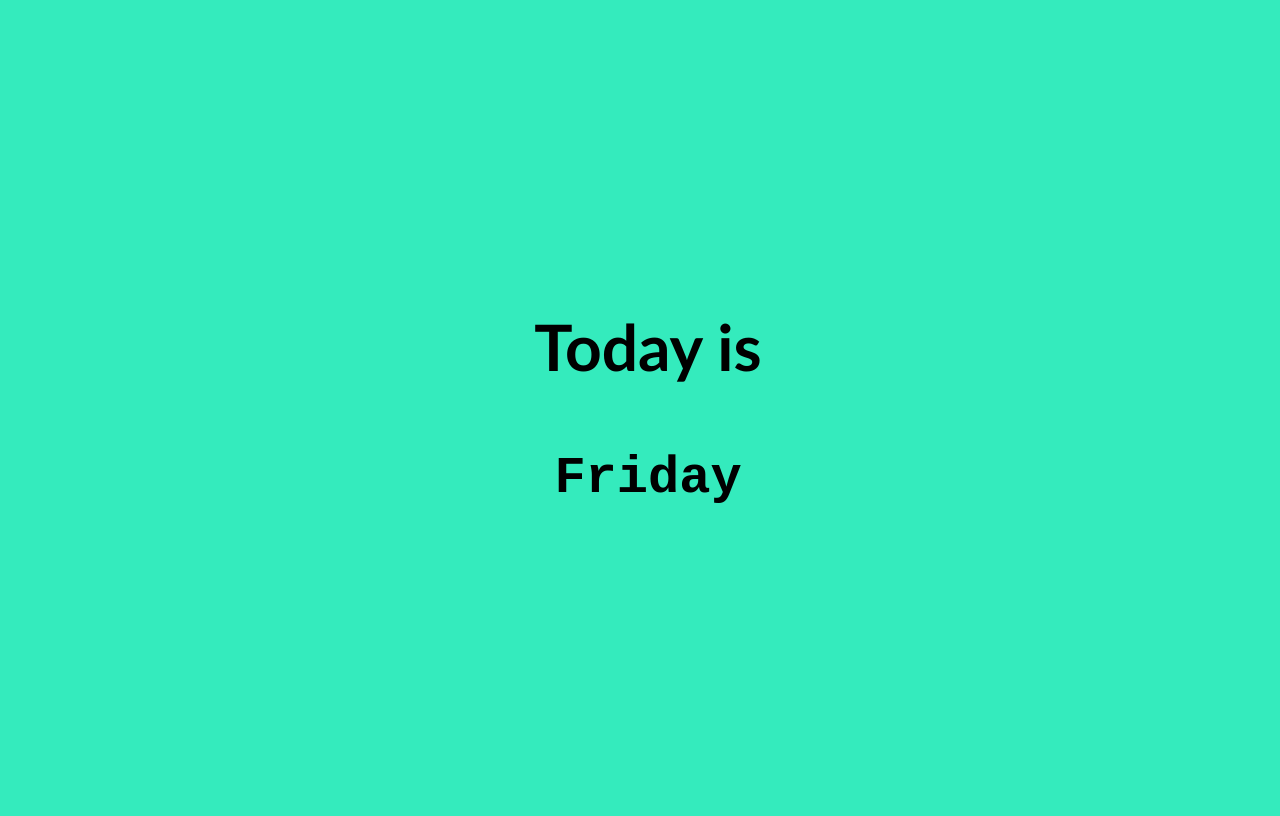
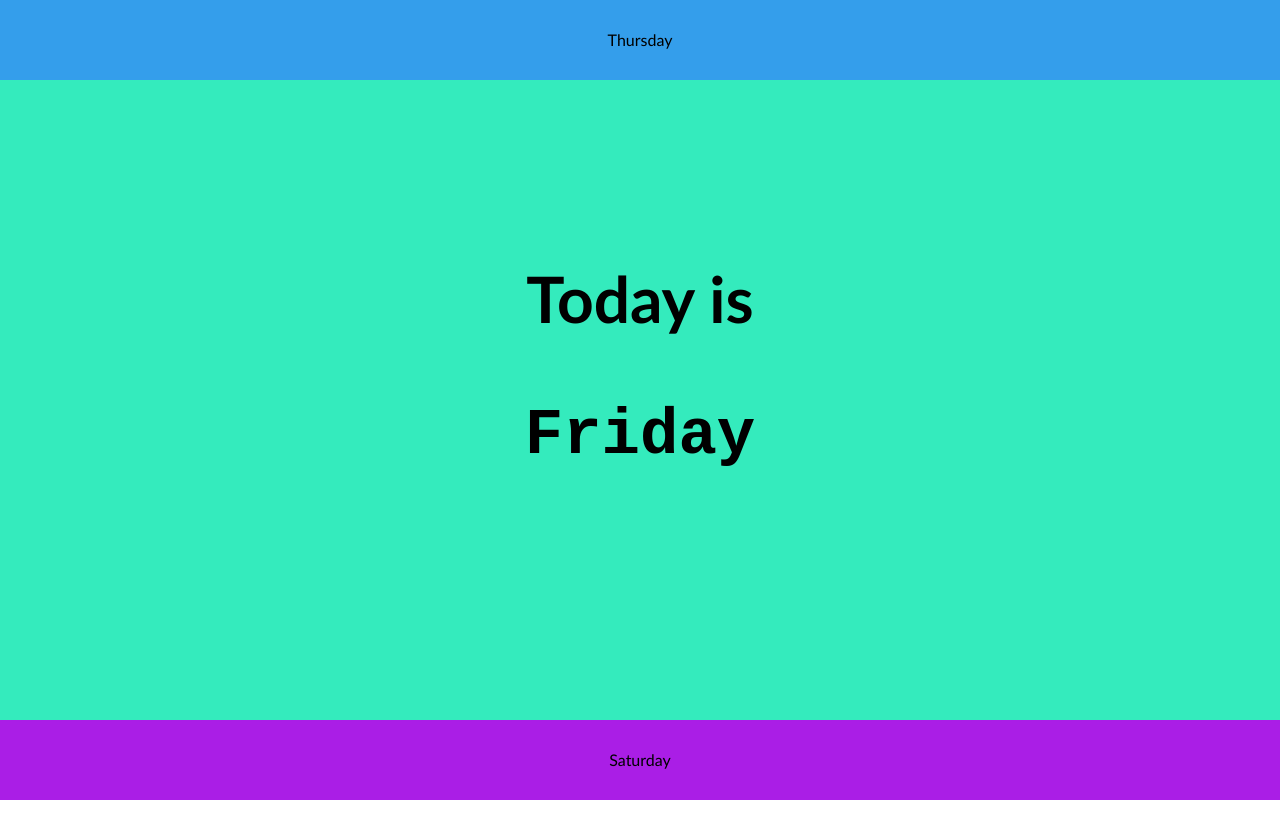
Before and after one commit to wowwood/meds, a plain HTML site: page index.html in a window 1280 px wide. Drawn offline with nearby package versions, Linux system fonts and the light colour scheme.

Commit message:
Add yesterdays and tomorrows colours and do some code style changes

```diff
--- a/index.html
+++ b/index.html
@@ -1,11 +1,20 @@
 <html>
+
 <head>
     <script src="./script.js"></script>
     <link rel="stylesheet" href="style.css">
 </head>
+
 <body>
-        <div class="content">
-        <h1><p id="today">Today is <pre id="day"></pre></p></h1>
+    <div id="before">
+        <p id="yesterdayText"></p>
+    </div>
+    <div id="main">
+            <h1 id="today">Today is <pre id="day"></p></h1>
+    </div>
+    <div id="next">
+        <p id="tomorrowText"></p>
     </div>
 </body>
+
 </html>
--- a/script.js
+++ b/script.js
@@ -9,11 +9,39 @@ const days = [
 ]
 
 document.addEventListener("DOMContentLoaded", function(event) {
+    // Elements
+    const main = document.getElementById("main")
+    const before = document.getElementById("before")
+    const yesterdayText = document.getElementById("yesterdayText")
+    const text = document.getElementById("day");
+    const next = document.getElementById("next")
+    const tomorrowText = document.getElementById("tomorrowText")
+
+
     const date = new Date()
     const dayOfWeek = date.getDay()
     console.log(dayOfWeek)
     const day = days[dayOfWeek]
-    document.body.style.background = day.color;
-    const text = document.getElementById("day");
+    let previousDayNum = dayOfWeek - 1
+    if(previousDayNum < 0){
+        previousDayNum = 6
+    }
+    let nextDayNum = dayOfWeek + 1
+    if(nextDayNum > 6){
+        nextDayNum = 0
+    }
+
+    // Set yesterdays color
+    const previousDay = days[previousDayNum]
+    before.style.background = previousDay.color
+    yesterdayText.innerHTML = `${previousDay.name}`
+
+    // Set todays color
+    main.style.background = day.color;
     text.innerHTML = `${day.name}`
+
+    // Set tomorrows color
+    const nextDay = days[nextDayNum]
+    next.style.background = nextDay.color
+    tomorrowText.innerHTML = `${nextDay.name}`
   });
--- a/style.css
+++ b/style.css
@@ -1,17 +1,32 @@
+@import url('https://cdnjs.cloudflare.com/ajax/libs/normalize/8.0.1/normalize.min.css');
+
+/* Your existing CSS code */
 body {
+    font-family: 'Trebuchet MS', 'Lucida Sans Unicode', 'Lucida Grande', 'Lucida Sans', Arial, sans-serif;
+}
+#before {
+    height: 10%;
     width: 100%;
-    height: 100%;
+    display: flex;
+    align-items: center;
+    justify-content: center;
 }
-
-.content {
+#main {
     display: flex;
     align-items: center;
     justify-items: center;
     text-align: center;
-    height: 100%;
+    height: 80%;
     width: 100%;
     font-size: xx-large;
-    font-family: 'Trebuchet MS', 'Lucida Sans Unicode', 'Lucida Grande', 'Lucida Sans', Arial, sans-serif;
 }
-.content h1
-{width: 100%}
+#main h1 {
+    width: 100%;
+}
+#next {
+    height: 10%;
+    width: 100%;
+    display: flex;
+    align-items: center;
+    justify-content: center;
+}
```
Lines whose indentation alone changed are shown as unchanged.
